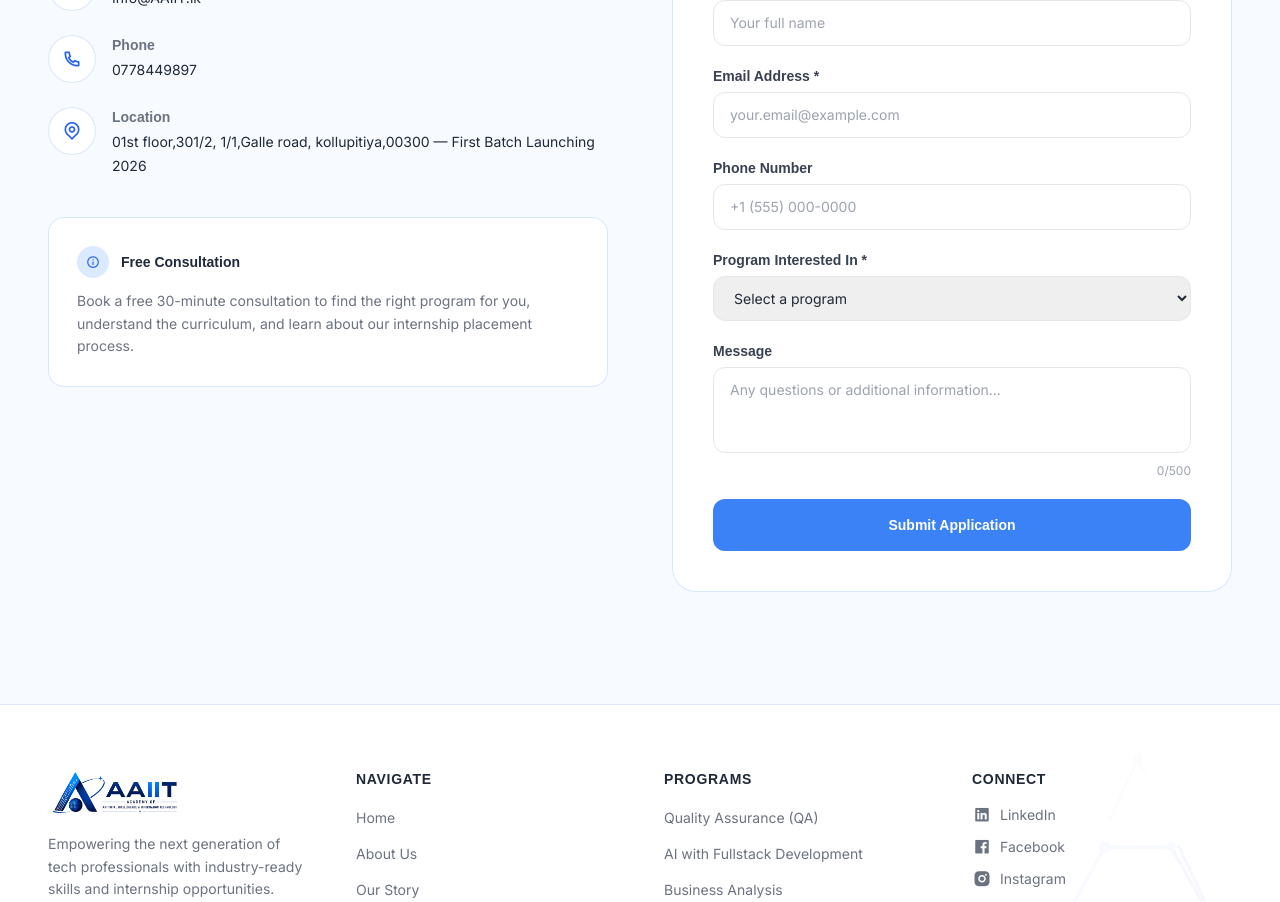
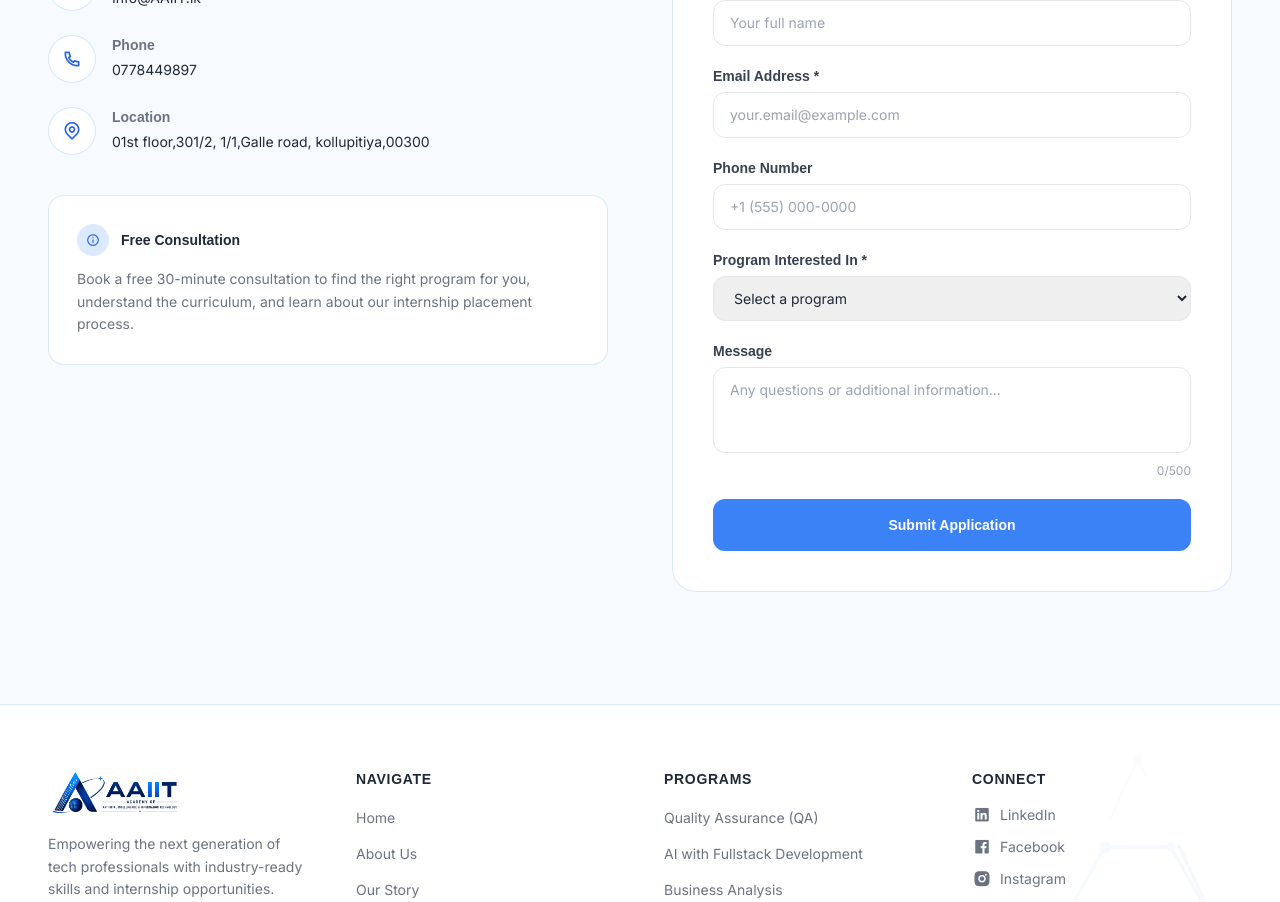
Before and after one commit to Aeliusmd/AAIIT, a React (Vite) app: page / in a window 1280 px wide. Shown: the part 6280-7182 px from the top of the page. Built offline with nearby package versions, Linux system fonts and the light colour scheme; a web font is replaced by a local one.

Commit message:
Update location address in Contact component
Removed the year mention from the location address.

```diff
--- a/src/pages/home/components/Contact.tsx
+++ b/src/pages/home/components/Contact.tsx
@@ -94,7 +94,7 @@ export default function Contact() {
               {[
                 { icon: 'ri-mail-line', label: 'Email', value: 'Info@AAIIT.lk', href: 'mailto:Info@AAIIT.lk' },
                 { icon: 'ri-phone-line', label: 'Phone', value: '0778449897', href: 'tel:0778449897' },
-                { icon: 'ri-map-pin-line', label: 'Location', value: '01st floor,301/2, 1/1,Galle road, kollupitiya,00300 — First Batch Launching 2026', href: '#' },
+                { icon: 'ri-map-pin-line', label: 'Location', value: '01st floor,301/2, 1/1,Galle road, kollupitiya,00300', href: '#' },
               ].map((item) => (
                 <div key={item.label} className="flex items-start space-x-4">
                   <div className="w-12 h-12 flex items-center justify-center rounded-full bg-white border border-blue-200/60 flex-shrink-0">
```
